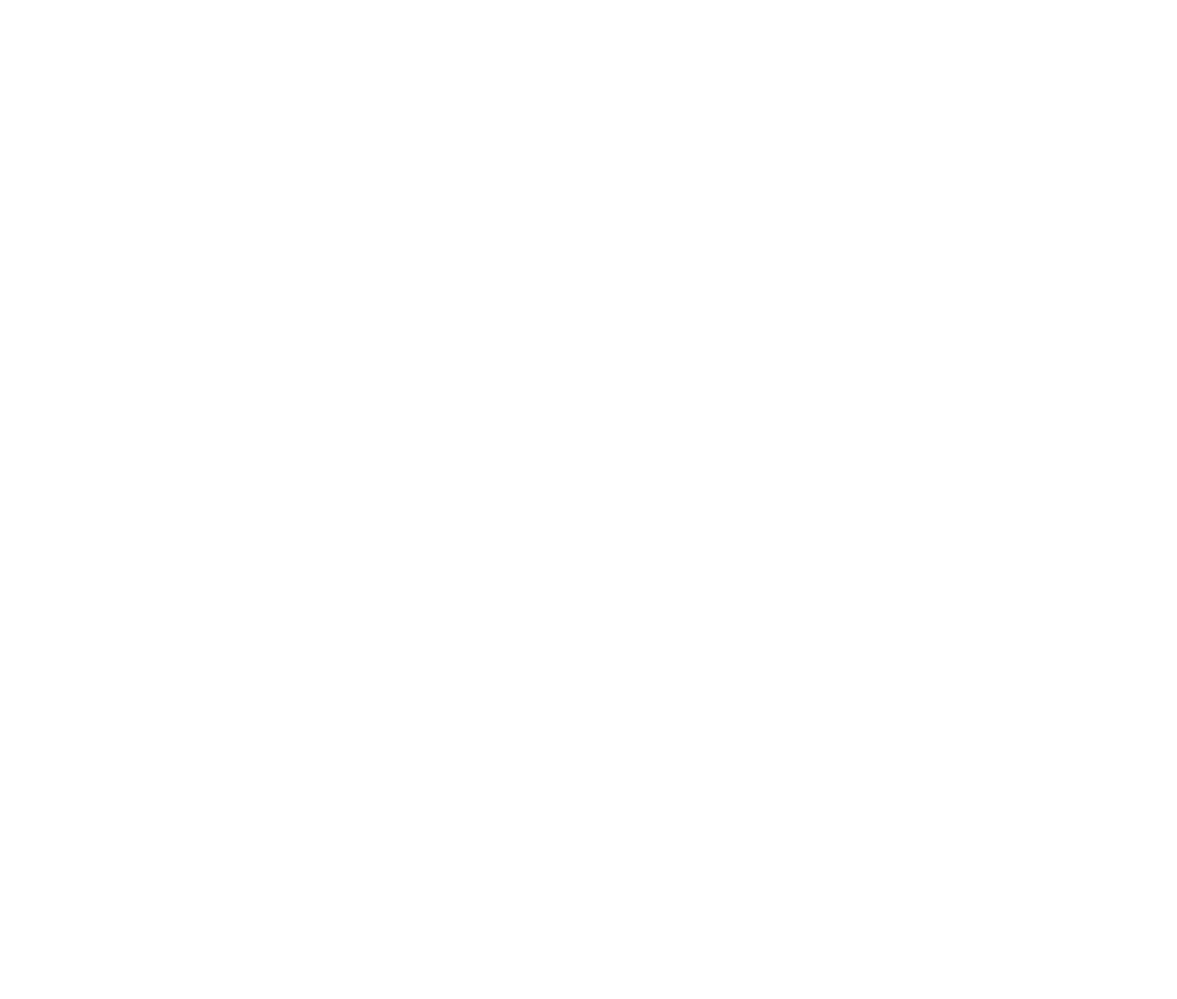
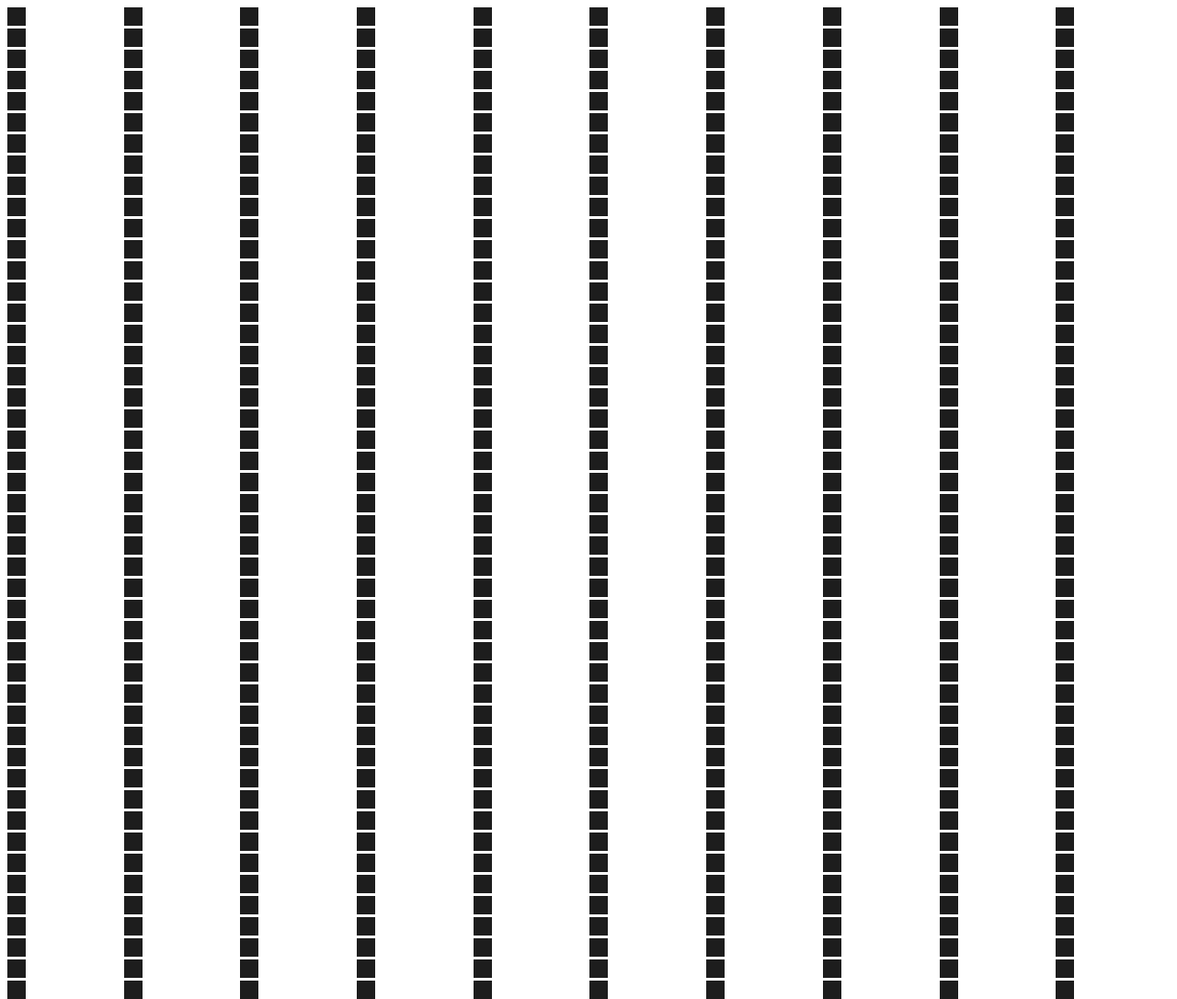
Before and after one commit to acciojob/Color-board-TheThunderB0lt, a website: page main.html in a window 1280 px wide. Shown: the top 1086 px of the page at 92% size. Before the commit the page ends 800 px from the top, so only its background shows below. Drawn offline with Linux system fonts and the light colour scheme.

Commit message:
created a submission

```diff
--- a/main.html
+++ b/main.html
@@ -7,6 +7,10 @@
 </head>
 
 <body>
+
+	<div class="container" id="square-container">
+
+	</div>
 	<!-- the entire body must be written by student -->
     <script type="text/javascript" src="./script.js">
 </script>
--- a/script.js
+++ b/script.js
@@ -1 +1,29 @@
-//your JS code here. If required.
+let grid = document.getElementById("square-container");
+
+for (let i = 0; i < 800; i++)
+   {
+    let square = document.createElement('div');
+    square.classList.add('square');
+
+    square.addEventListener('mouseover', function () {
+        const randomColor = getRandomColor();
+        square.style.backgroundColor = randomColor;
+    });
+
+    square.addEventListener('mouseout', function () {
+        setTimeout(function () {
+            square.style.backgroundColor = 'rgb(29, 29, 29)';
+        }, 1000);
+    });
+
+    grid.appendChild(square);
+}
+
+function getRandomColor() {
+    const letters = '1234567890ABCDEF';
+    let color = '#';
+    for (let i = 0; i < 6; i++) {
+        color += letters[Math.floor(Math.random() * 16)];
+    }
+    return color;
+}
--- a/styles.css
+++ b/styles.css
@@ -1 +1,15 @@
-/*  your css code here. If applicable */
+.container{
+	display:grid;
+	grid-template-columns:repeat(10,auto);
+	grid-template-rows:repeat(20,auto);
+	gap: 3px;
+}
+.square{
+	width:20px;
+	height:20px;
+	background-color:rgb(29, 29, 29);
+	transition: background-color 1s ease;
+}
+.square:hover {
+    background-color: lightblue;
+}
```
